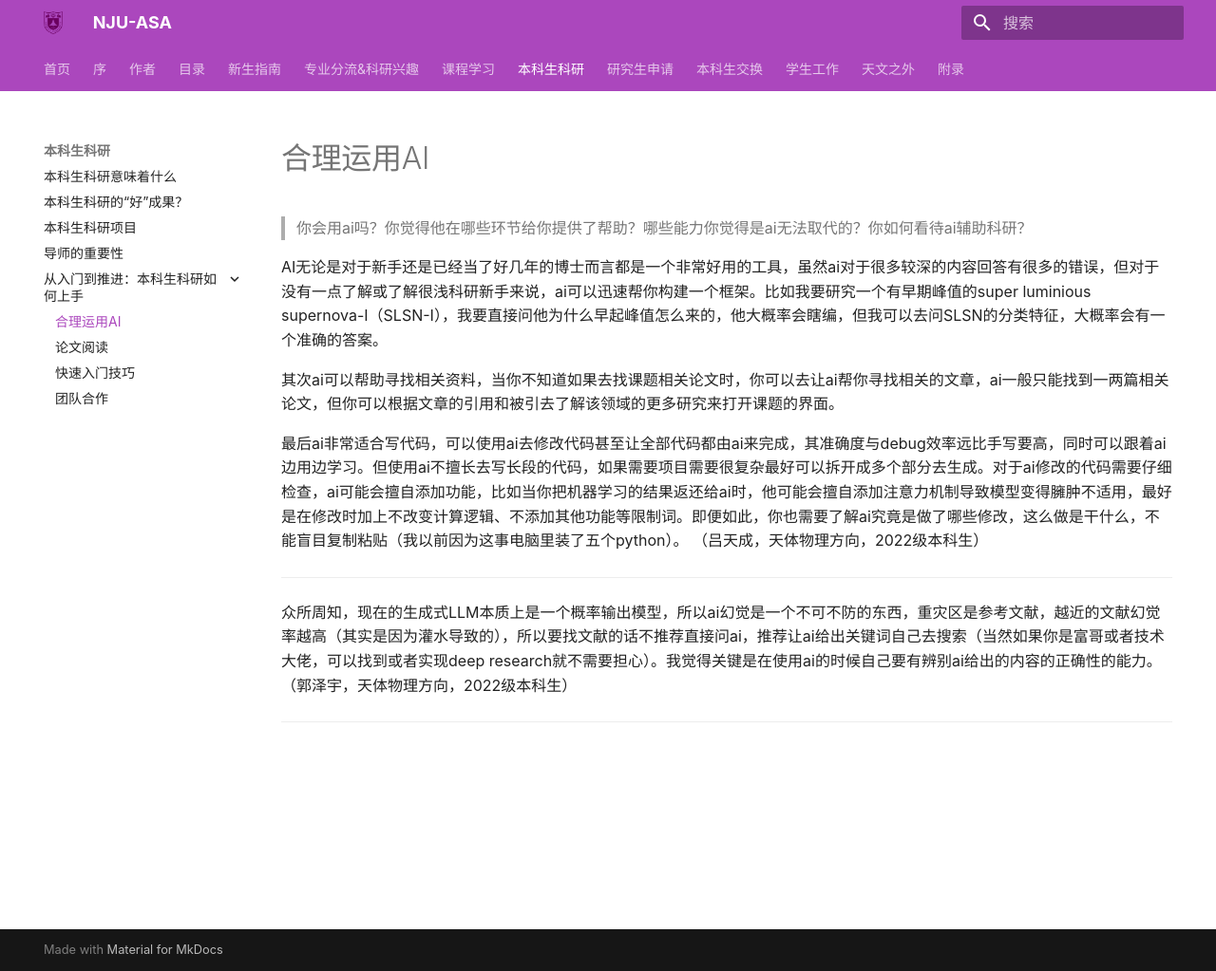
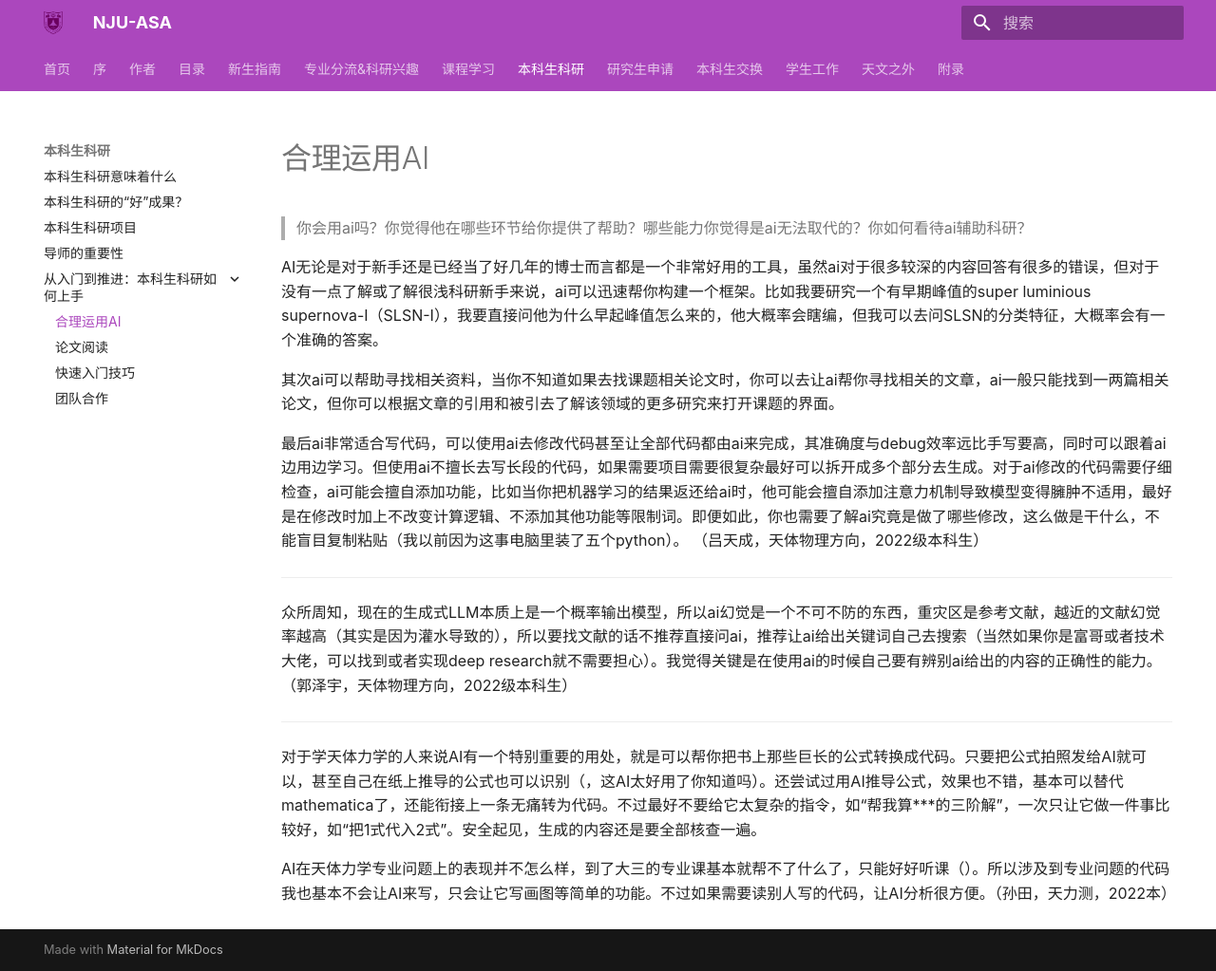
Before and after one commit to nju-astronomy/NJU-ASA, an MkDocs documentation site: the page built from docs/research_undergrad/skills/methods_ai.md, in a window 1280 px wide and 1023 px high. Shown: the whole window at 95% size. Built offline with MkDocs 1.6.1 and Material for MkDocs 9.7.7, drawn with Linux system fonts in a browser that asks for light colours; some web fonts are replaced.

Commit message:
Update methods_ai.md

```diff
--- a/docs/research_undergrad/skills/methods_ai.md
+++ b/docs/research_undergrad/skills/methods_ai.md
@@ -12,3 +12,7 @@ AI无论是对于新手还是已经当了好几年的博士而言都是一个非
 众所周知，现在的生成式LLM本质上是一个概率输出模型，所以ai幻觉是一个不可不防的东西，重灾区是参考文献，越近的文献幻觉率越高（其实是因为灌水导致的），所以要找文献的话不推荐直接问ai，推荐让ai给出关键词自己去搜索（当然如果你是富哥或者技术大佬，可以找到或者实现deep research就不需要担心）。我觉得关键是在使用ai的时候自己要有辨别ai给出的内容的正确性的能力。（郭泽宇，天体物理方向，2022级本科生）
 
 ---
+
+对于学天体力学的人来说AI有一个特别重要的用处，就是可以帮你把书上那些巨长的公式转换成代码。只要把公式拍照发给AI就可以，甚至自己在纸上推导的公式也可以识别（，这AI太好用了你知道吗）。还尝试过用AI推导公式，效果也不错，基本可以替代mathematica了，还能衔接上一条无痛转为代码。不过最好不要给它太复杂的指令，如“帮我算***的三阶解”，一次只让它做一件事比较好，如“把1式代入2式”。安全起见，生成的内容还是要全部核查一遍。
+
+AI在天体力学专业问题上的表现并不怎么样，到了大三的专业课基本就帮不了什么了，只能好好听课（）。所以涉及到专业问题的代码我也基本不会让AI来写，只会让它写画图等简单的功能。不过如果需要读别人写的代码，让AI分析很方便。（孙田，天力测，2022本）
```
